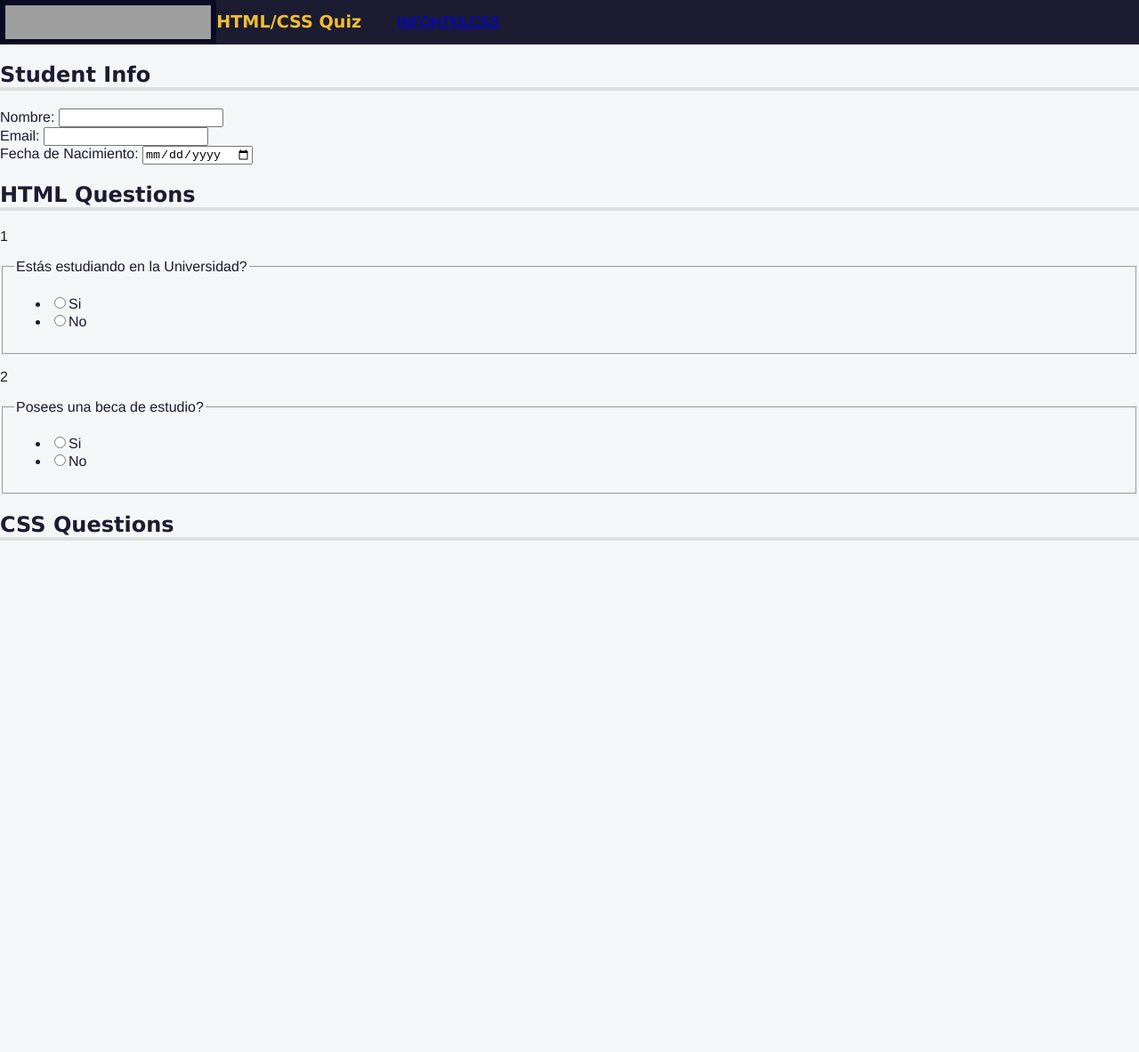
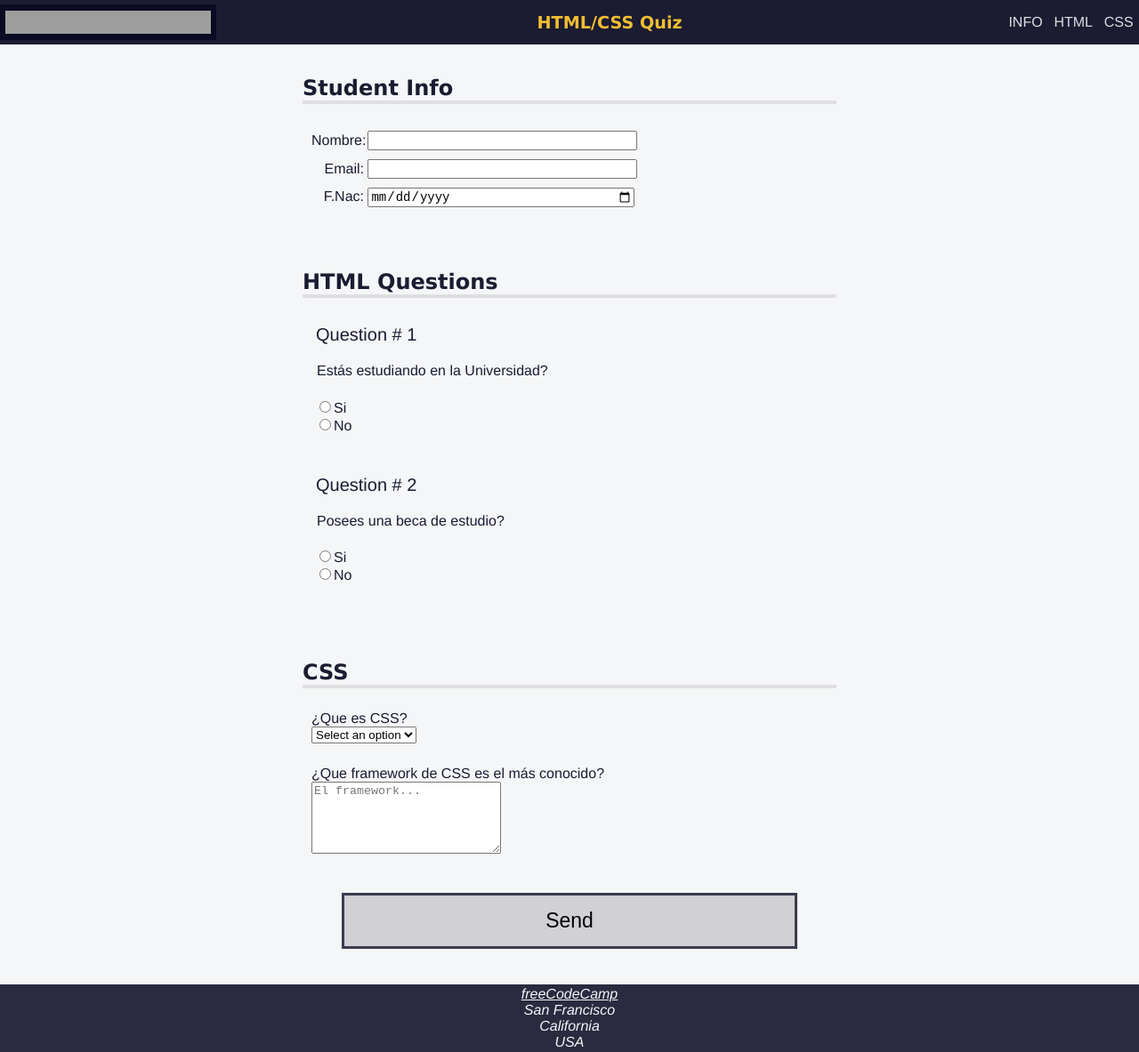
Before and after one commit to martinalegre77/08_Accesibilidad_cuestionario, a plain HTML site: page index.html in a window 1280 px wide. Shown: the whole page at 89% size. Before the commit the page ends 800 px from the top, so only its background shows below. Drawn offline with Linux system fonts and the light colour scheme; grey boxes are pictures that could not be loaded.

Commit message:
"formulario accesible terminado"

```diff
--- a/index.html
+++ b/index.html
@@ -14,9 +14,9 @@
         <h1> HTML/CSS Quiz</h1>
         <nav>
             <ul>
-                <li><a href="#student-info">INFO</a></li>
-                <li><a href="#html-questions">HTML</a></li>
-                <li><a href="#css-questions">CSS</a></li>
+                <li><a href="#student-info" accesskey="s">INFO</a></li>
+                <li><a href="#html-questions" accesskey="h">HTML</a></li>
+                <li><a href="#css-questions" accesskey="c">CSS</a></li>
             </ul>
         </nav>
     </header>
@@ -34,7 +34,7 @@
                     <input type="email" id="email" name="email">
             </div>
             <div class="info">
-                <label for="fecha">Fecha de Nacimiento:<span class="sr-only">(Date of Birth)</span></label>
+                <label for="fecha">F.Nac:<span class="sr-only">(Date of Birth)</span></label>
                     <input type="date" id="fecha" name="fecha">
             </div>
         </section>
@@ -62,10 +62,36 @@
             </div>
         </section>
         <section role="region" aria-labelledby="css-questions">
-            <h2 id="css-questions">CSS Questions</h2>
+            <h2 id="css-questions">CSS</h2>
+            <div class="formrow">
+                <div class="question-block">
+                    <label for="css_uno">¿Que es CSS?</label>
+                        </div>
+                        <div class="answer">
+                            <select name="css_uno" id="css_uno" required>
+                                <option value="">Select an option</option>
+                                <option value="yes">Yes</option>
+                                <option value="no">No</option>
+                            </select>
+                        </div>
+                <div class="question-block">
+                    <label for="css_dos">¿Que framework de CSS es el más conocido?</label>
+                </div>
+                <div class="answer">
+                    <textarea name="css_dos" id="css_dos" cols="24" rows="5" placeholder="El framework... "></textarea>
+                </div>
+            </div>
         </section>
+        <button type="submit">Send</button>
     </form>
     </main>
-
+    <footer>
+        <address>
+            <a href="https://freecodecamp.org">freeCodeCamp</a><br />
+            San Francisco<br />
+            California<br />
+            USA
+        </address>
+    </footer>
 </body>
 </html>
--- a/styles.css
+++ b/styles.css
@@ -1,3 +1,9 @@
+@media (prefers-reduced-motion: no-preference) {
+    * {
+        scroll-behavior: smooth;
+    }
+}
+
 body {
     background: #f5f6f7;
     color: #1b1b32;
@@ -10,6 +16,10 @@ header {
     height: 50px;
     background-color: #1b1b32;
     display: flex;
+    justify-content: space-between;
+    align-items: center;
+    position: fixed;
+    top: 0;
 }
 
 #logo {
@@ -22,11 +32,39 @@ header {
 h1 {
     color: #f1be32;
     font-size: min(5vw, 1.2em);
+    text-align: center;
+}
+
+main {
+    padding-top: 25px;
 }
 
 nav > ul {
     display: flex;
     justify-content: space-evenly;
+    flex-wrap: wrap;
+    align-items: center;
+    padding-inline-start: 0;
+    margin-block: 0;
+    height: 100%;
+}
+
+nav > ul > li {
+    color: #dfdfe2;
+    margin: 0 0.2rem;
+    padding: 0.2rem;
+    display: block;
+    }
+
+li > a {
+    color:inherit;
+    text-decoration: none;
+}
+
+nav > ul > li:hover {
+    background-color: #dfdfe2;
+    color: #1b1b32;
+    cursor: pointer;
 }
 
 h1, h2 {
@@ -35,6 +73,8 @@ h1, h2 {
 
 h2 {
     border-bottom: 4px solid #dfdfe2;
+    margin-top: 0;
+    padding-top: 60px;
 }
 
 .sr-only {
@@ -48,3 +88,91 @@ h2 {
     white-space: nowrap;
     border: 0;
 }
+
+p::before {
+    content: "Question # ";
+}
+
+section {
+    width: 80%;
+    margin: 0 auto 10px auto;
+    max-width: 600px;
+    align-items: center;
+}
+
+.info {
+    padding: 10px 0 0 10px;
+}
+
+.formrow {
+    margin: 10px 0 0 0;
+    padding: 0 10px 0 10px;
+}
+
+input {
+    font-size: 14px;
+}
+
+.info input {
+    width: 50%;
+    text-align: left;
+}
+
+.info label {
+    width: 10%;
+    min-width: 55px;
+    text-align: right;
+}
+
+.info input, .info label {
+    display: inline-block;
+}
+
+.question-block {
+    text-align: left;
+    display: block;
+    width: 100%;
+    margin-top: 20px;
+    padding-top: 5px;
+}
+
+p {
+    margin-top: 5px !important;
+    padding-left: 15px !important;
+    font-size: 20px !important;
+}
+
+.question {
+    border-style: none;
+    padding-bottom: 0;
+}
+
+.answers-list {
+    list-style: none;
+    padding: 0;
+}
+
+button {
+    display: block;
+    margin: 40px auto;
+    width: 40%;
+    padding: 15px;
+    font-size: 23px;
+    background: #d0d0d5;
+    border: 3px solid #3b3b4f;
+}
+
+footer {
+    background-color: #2a2a40;
+    display: flex;
+    justify-content: center;
+}
+
+footer, footer a {
+    color: #f5f6f7;
+}
+
+address {
+    text-align: center;
+    padding: 2px;
+}
```
